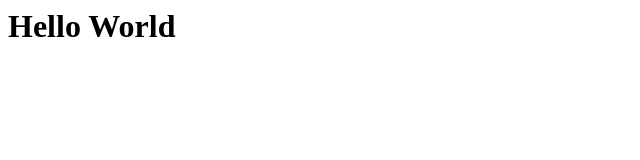
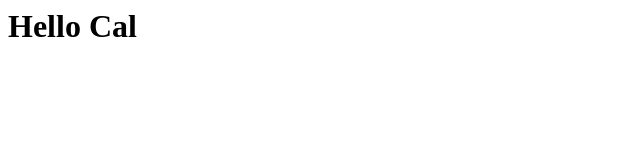
Before and after one commit to callewellyn1/feb-6, a plain HTML site: page index.html in a window 1280 px wide. Shown: the whole page, without its empty margins (0-640 px from the left). Drawn offline with Linux system fonts and the light colour scheme.

Commit message:
hello cal

```diff
--- a/index.html
+++ b/index.html
@@ -1,6 +1,6 @@
 <html>
 <body>
 
-<h1>Hello World</h1>
+<h1>Hello Cal</h1>
 </body>
 </html>
```
